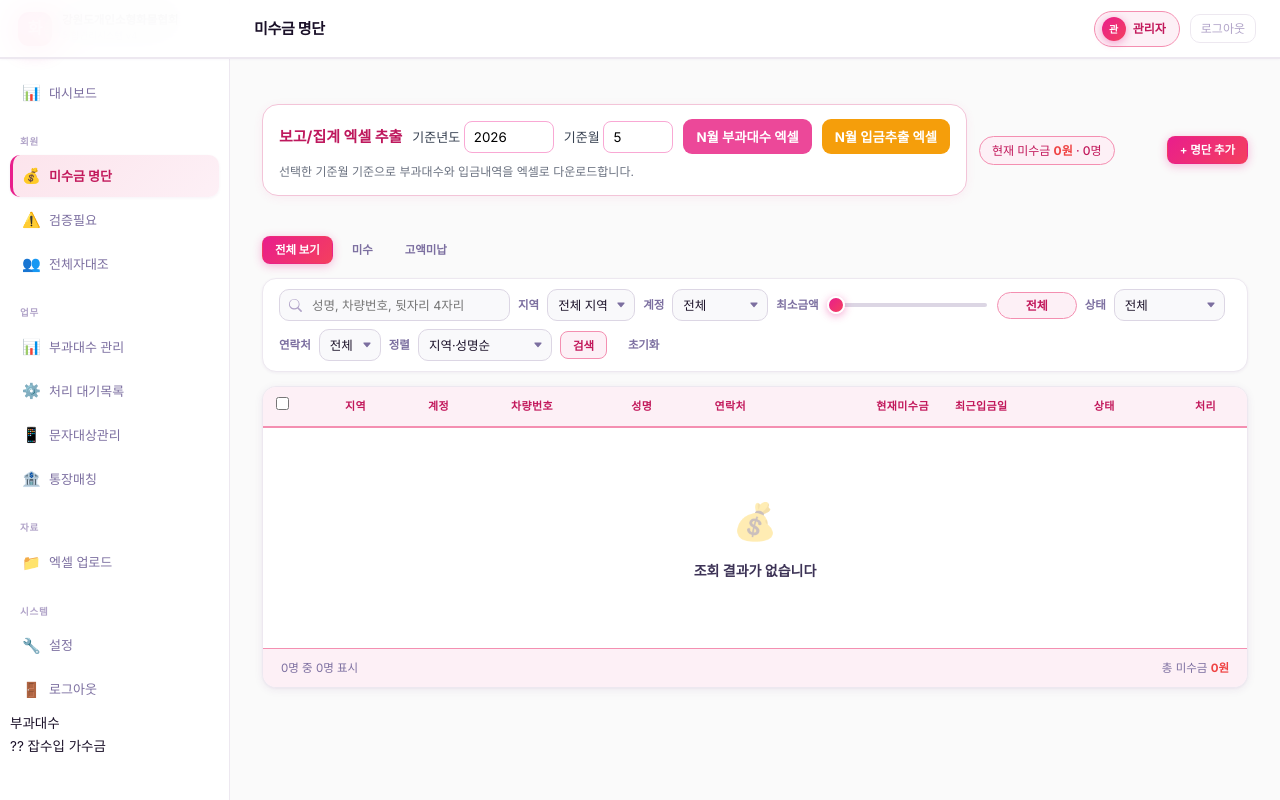
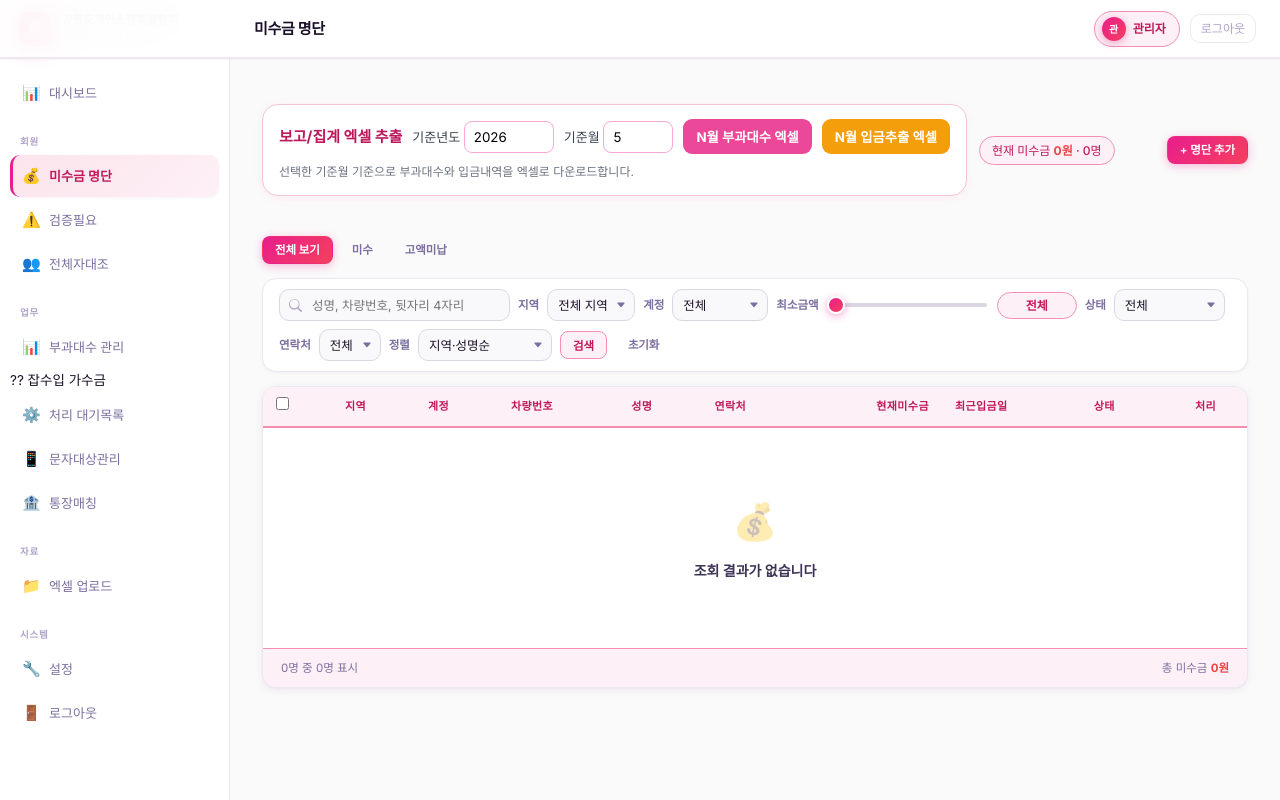
Before and after one commit to hjyun9731-gif/misugeum, a FastAPI app: page /arrears in a window 1280 px wide. Run offline with FastAPI, Linux system fonts and the light colour scheme; the visitor is signed in with stand-in values (Sample User, id 1); data comes from the database, SQL or seed files in the repository; some web fonts are replaced.

Commit message:
Remove stray sidebar text and keep income menu

```diff
--- a/templates/base.html
+++ b/templates/base.html
@@ -41,6 +41,11 @@
     <a href="/billing-report" class="sidebar-item {% if active=='billing' %}active{% endif %}">
       <span class="si-icon">📊</span> 부과대수 관리
     </a>
+<a class="side-item {% if request.url.path.startswith('/income-ledger') %}active{% endif %}" href="/income-ledger">
+  <span class="si-icon">??</span>
+  <span>&#xC7A1;&#xC218;&#xC785; &#xAC00;&#xC218;&#xAE08;</span>
+</a>
+
     <a href="/work" class="sidebar-item {% if active=='work' %}active{% endif %}">
       <span class="si-icon">⚙️</span> 처리 대기목록
     </a>
@@ -63,12 +68,6 @@
     <a href="/logout" class="sidebar-item">
       <span class="si-icon">🚪</span> 로그아웃
     </a>
-    <a href="/billing-counts">부과대수</a>
-<a class="side-item {% if request.url.path.startswith('/income-ledger') %}active{% endif %}" href="/income-ledger">
-  <span class="si-icon">??</span>
-  <span>&#xC7A1;&#xC218;&#xC785; &#xAC00;&#xC218;&#xAE08;</span>
-</a>
-
 </nav>
 </aside>
 
```
